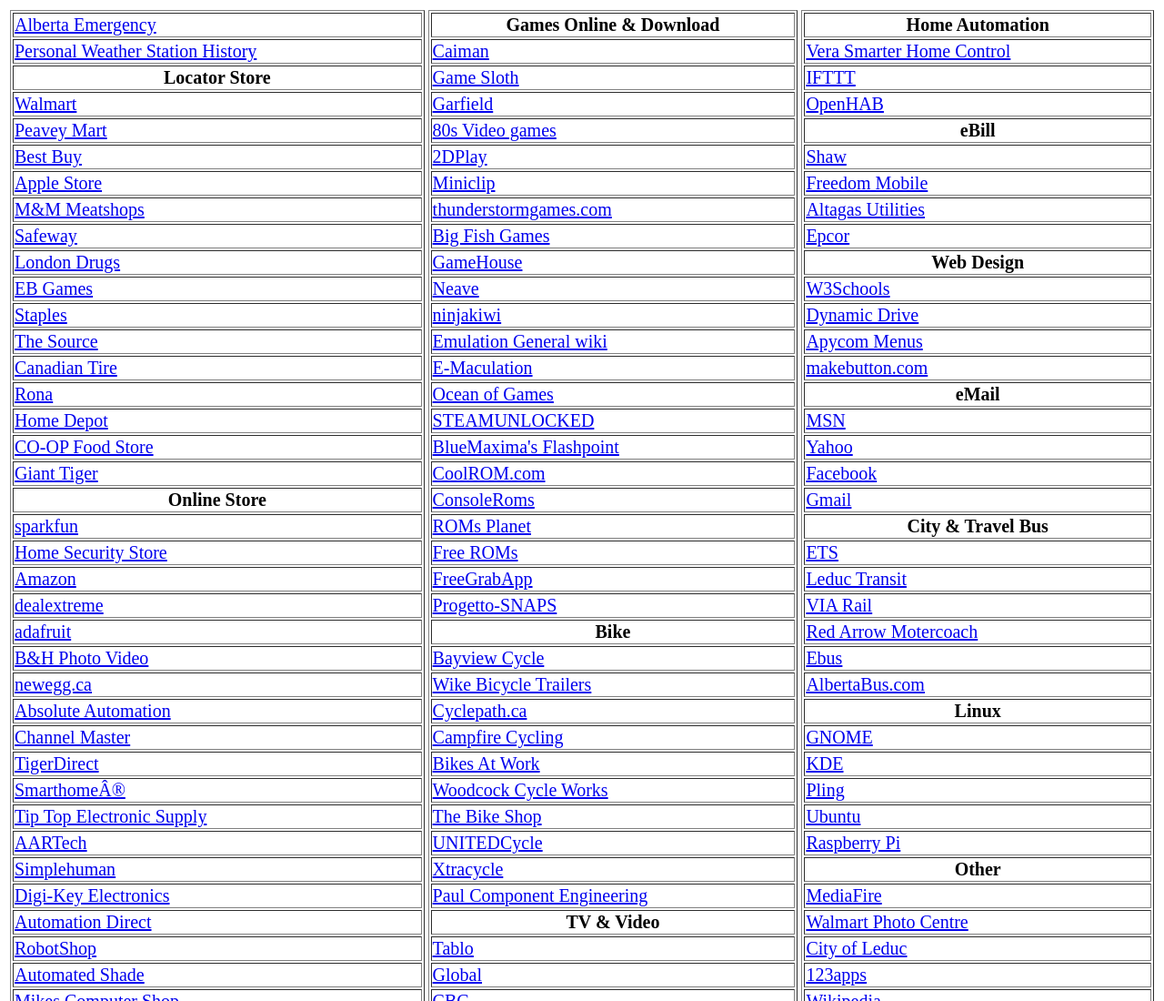
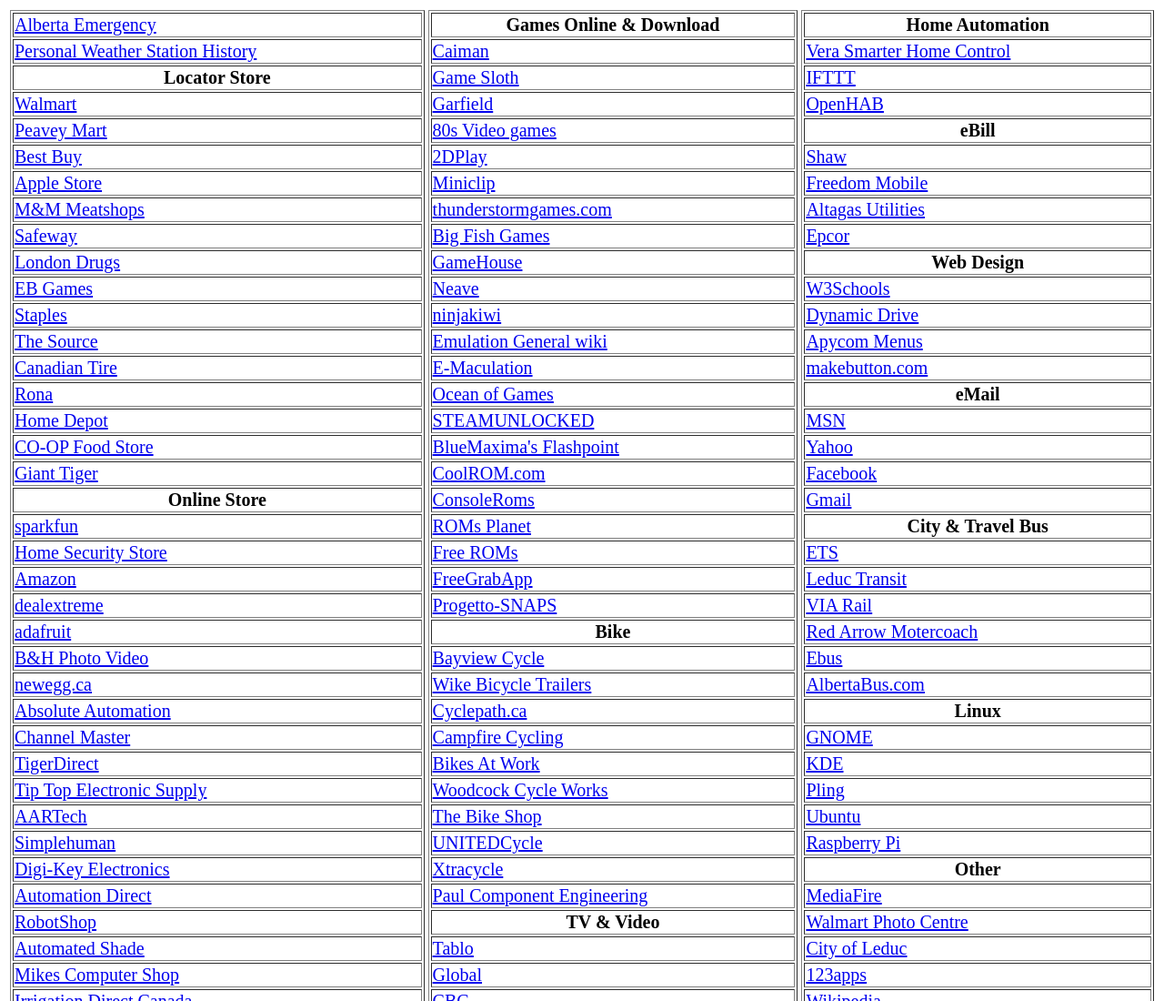
Before and after one commit to mclassen2/mclassenweb, a plain HTML site: page index.html in a window 1280 px wide. Shown: the top 1100 px of the page at 91% size. Drawn offline with Linux system fonts and the light colour scheme.

Commit message:
remove link Smarthome®

```diff
--- a/index.html
+++ b/index.html
@@ -40,7 +40,6 @@
                 <tr><td><a href="https://www.absoluteautomation.ca/">Absolute Automation</a></td></tr>
                 <tr><td><a href="http://www.channelmaster.com/">Channel Master</a></td></tr>
                 <tr><td><a href="http://www.tigerdirect.com/">TigerDirect</a></td></tr>
-                <tr><td><a href="https://www.smarthome.com/">Smarthome®</a></td></tr>
 		<tr><td><a href="http://www.tiptopelectronics.com/">Tip Top Electronic Supply</a></td></tr>
                 <tr><td><a href="http://www.aartech.ca/">AARTech</a></td></tr>
                 <tr><td><a href="http://www.simplehuman.ca/">Simplehuman</a></td></tr>
```
